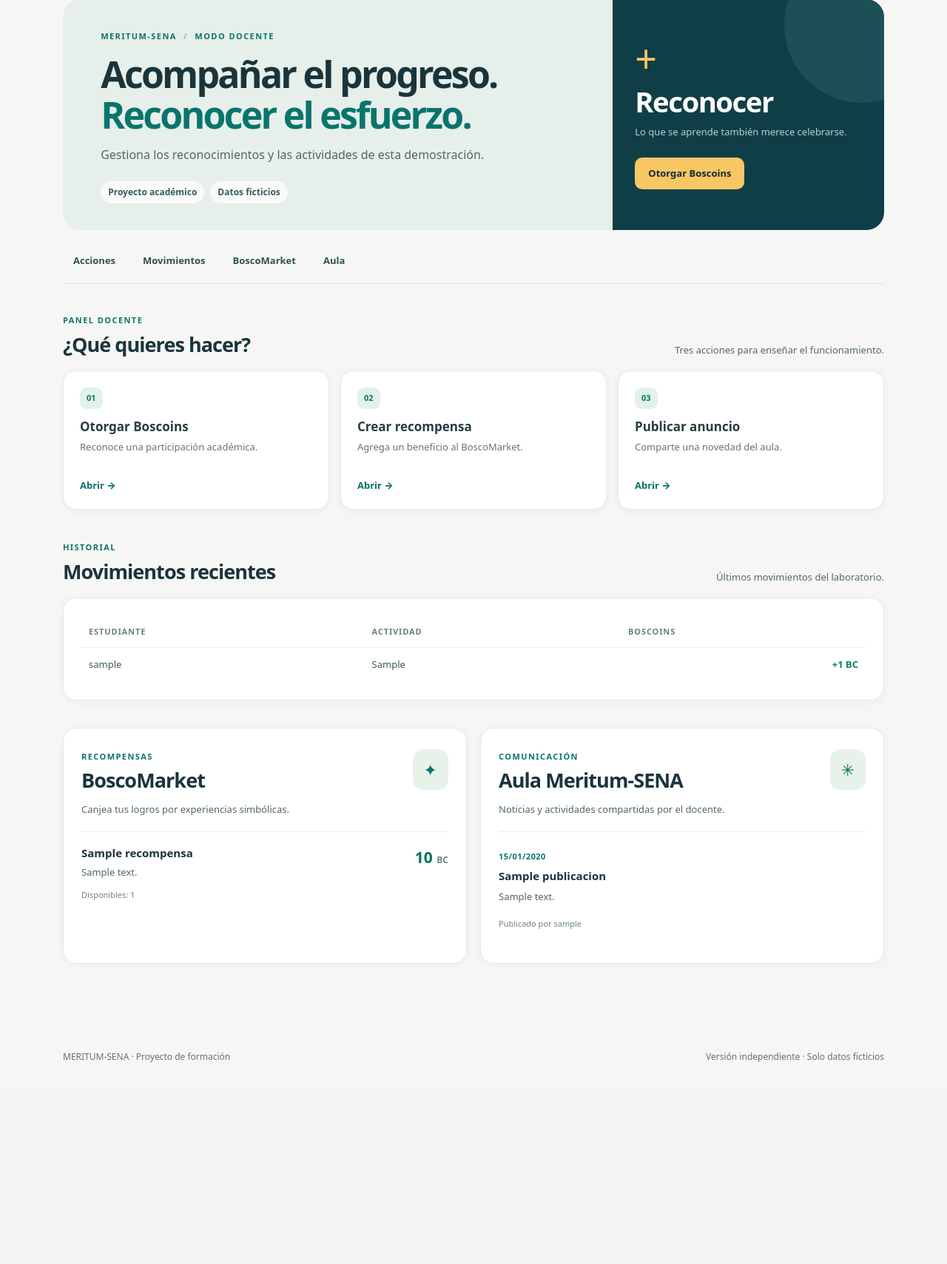
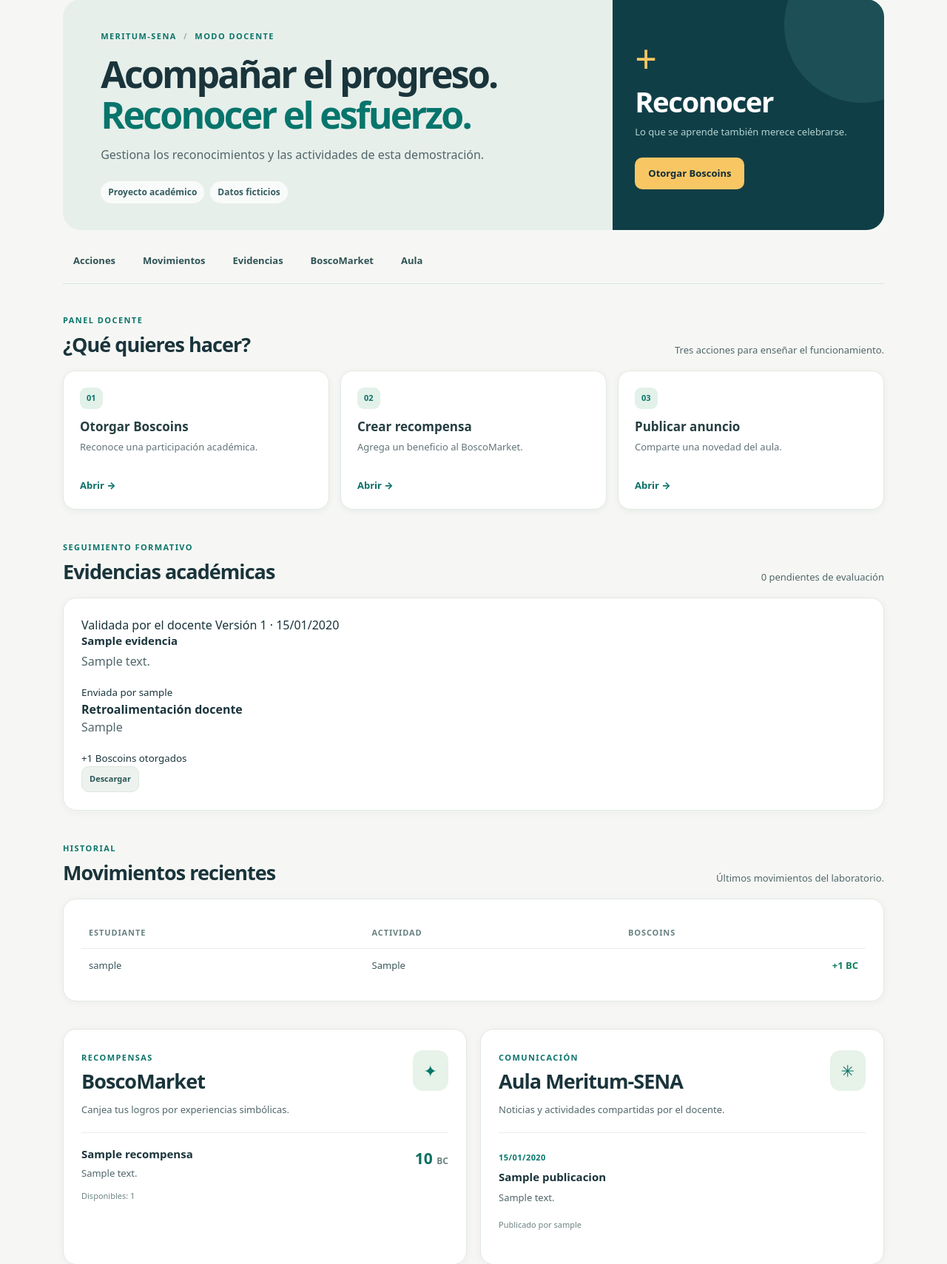
Before and after one commit to matepraxis/Meritum-SENA, a Django app: page / in a window 1280 px wide. Shown: the part 113-1822 px from the top of the page at 74% size. Before the commit the page ends 1549 px from the top, so only its background shows below. Run offline with Django 5.2, Linux system fonts and the light colour scheme; a user stored in the database is signed in; tables that the repository leaves empty hold one stand-in row (values such as "Sample post").

Commit message:
PR5: bandeja de evidencias, comentarios y acciones por rol

```diff
--- a/aula/templates/aula/inicio.html
+++ b/aula/templates/aula/inicio.html
@@ -29,6 +29,7 @@
 
 <nav class="enlaces-panel" aria-label="Secciones del panel">
   {% if docente %}<a href="#acciones">Acciones</a><a href="#movimientos">Movimientos</a>{% else %}<a href="#movimientos">Mis Boscoins</a>{% endif %}
+  <a href="#evidencias">Evidencias</a>
   <a href="#boscomarket">BoscoMarket</a>
   <a href="#aula">Aula</a>
 </nav>
@@ -61,6 +62,56 @@
   </div>
 </section>
 {% endif %}
+
+<section id="evidencias" class="seccion" aria-labelledby="titulo-evidencias">
+  <div class="seccion-titulo">
+    <div><span class="sobretitulo">SEGUIMIENTO FORMATIVO</span><h2 id="titulo-evidencias">Evidencias académicas</h2></div>
+    {% if docente %}
+      <p>{{ evidencias_pendientes }} pendientes de evaluación</p>
+    {% else %}
+      <a class="boton primario" href="{% url 'subir_evidencia' %}">+ Enviar evidencia</a>
+    {% endif %}
+  </div>
+  <div class="tarjeta">
+    {% for evidencia in evidencias %}
+      <article class="evidencia-item">
+        <div class="evidencia-contenido">
+          <div class="evidencia-meta">
+            <span class="evidencia-estado {% if evidencia.estado == 'approved' %}validada{% elif evidencia.estado == 'rejected' %}ajustes{% endif %}">{{ evidencia.get_estado_display }}</span>
+            <span>Versión {{ evidencia.numero_version }} · {{ evidencia.fecha|date:"d/m/Y" }}</span>
+          </div>
+          <h3>{{ evidencia.titulo }}</h3>
+          <p>{{ evidencia.descripcion }}</p>
+          {% if docente %}<small>Enviada por {{ evidencia.estudiante.username }}</small>{% endif %}
+          {% if evidencia.evaluacion %}
+            <div class="evidencia-comentario">
+              <strong>Retroalimentación docente</strong>
+              <p>{{ evidencia.evaluacion.comentario }}</p>
+              {% if evidencia.evaluacion.boscoins %}<small>+{{ evidencia.evaluacion.boscoins }} Boscoins otorgados</small>{% endif %}
+            </div>
+          {% endif %}
+        </div>
+        <div class="evidencia-acciones">
+          <a class="boton secundario pequeno" href="{% url 'descargar_evidencia' evidencia.public_id %}">Descargar</a>
+          {% if docente and evidencia.estado == 'pending' %}
+            <form method="post" action="{% url 'recibir_evidencia' evidencia.public_id %}">
+              {% csrf_token %}
+              <button class="boton secundario pequeno" type="submit">Marcar recibida</button>
+            </form>
+          {% endif %}
+          {% if docente and evidencia.estado == 'pending' or docente and evidencia.estado == 'received' %}
+            <a class="boton primario pequeno" href="{% url 'evaluar_evidencia' evidencia.public_id %}">Evaluar</a>
+          {% endif %}
+          {% if not docente and evidencia.estado == 'rejected' and not evidencia.tiene_revision %}
+            <a class="boton primario pequeno" href="{% url 'reenviar_evidencia' evidencia.public_id %}">Corregir y reenviar</a>
+          {% endif %}
+        </div>
+      </article>
+    {% empty %}
+      <p class="vacio">{% if docente %}Aún no hay evidencias enviadas.{% else %}Todavía no has enviado evidencias. Puedes comenzar con un PDF o una fotografía ficticia.{% endif %}</p>
+    {% endfor %}
+  </div>
+</section>
 
 <section id="movimientos" class="seccion">
   <div class="seccion-titulo">
```
